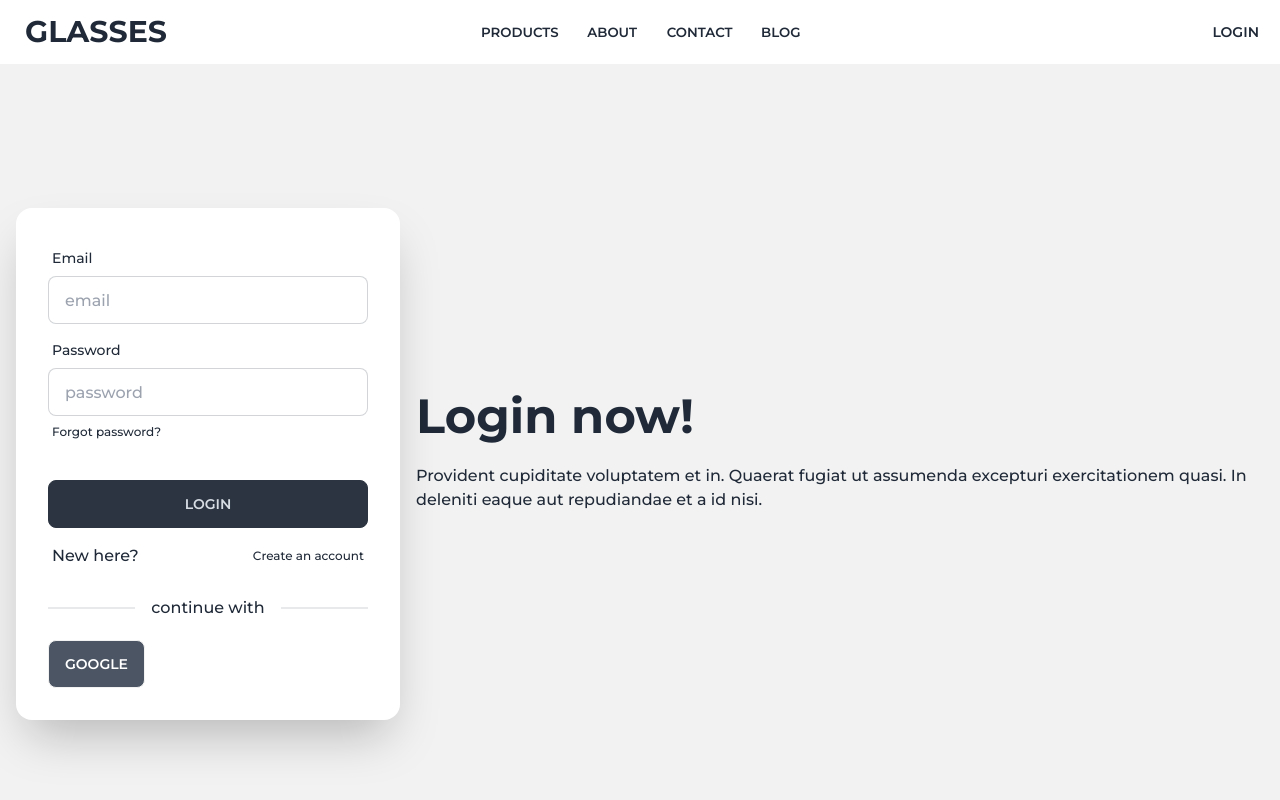
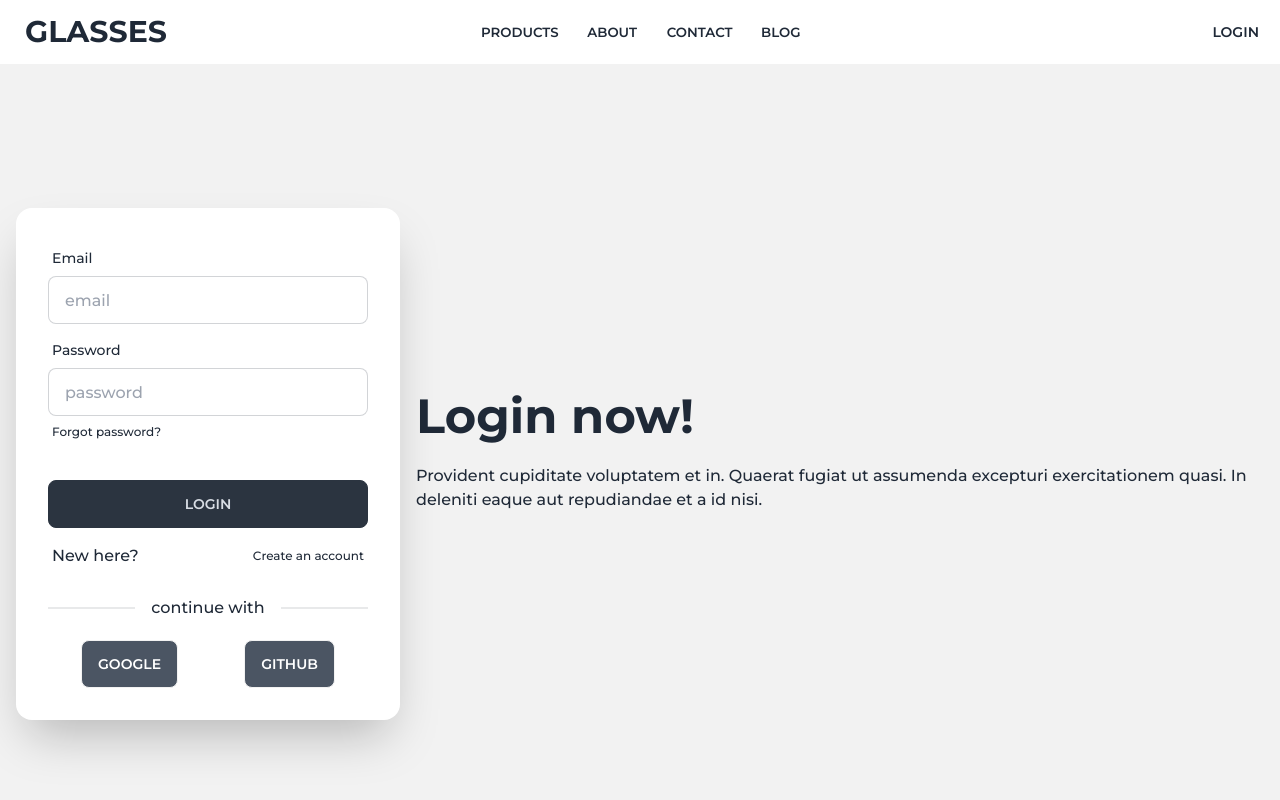
Before and after one commit to rakibul226/Learning-Context-API, a React (Vite) app: page /login in a window 1280 px wide. Shown: the top 800 px of the page. Built offline with nearby package versions, Linux system fonts and the light colour scheme; no server answers.

Commit message:
github login added

```diff
--- a/src/Pages/Login/SocialLogin.jsx
+++ b/src/Pages/Login/SocialLogin.jsx
@@ -2,7 +2,7 @@ import { useContext } from "react";
 import { AuthContext } from "../../Provider/AuthProvider";
 
 const SocialLogin = () => {
-  const { googleLogin } = useContext(AuthContext);
+  const { googleLogin, githubLogin } = useContext(AuthContext);
 
   const handleSocialLogin = (media) => {
     media()
@@ -17,12 +17,18 @@ const SocialLogin = () => {
   return (
     <>
       <div className="divider">continue with</div>
-      <div className="">
+      <div className=" flex justify-around">
         <button
           className="btn bg-gray-600 text-white"
           onClick={() => handleSocialLogin(googleLogin)}
         >
           Google
+        </button>
+        <button
+          className="btn bg-gray-600 text-white"
+          onClick={() => handleSocialLogin(githubLogin)}
+        >
+          Github
         </button>
       </div>
     </>
--- a/src/Provider/AuthProvider.jsx
+++ b/src/Provider/AuthProvider.jsx
@@ -1,4 +1,5 @@
 import {
+  GithubAuthProvider,
   GoogleAuthProvider,
   createUserWithEmailAndPassword,
   onAuthStateChanged,
@@ -11,6 +12,7 @@ import { auth } from "../Config/firebase.Config";
 
 export const AuthContext = createContext(null); //creating context
 const googleProvider = new GoogleAuthProvider();
+const githubProvider = new GithubAuthProvider();
 
 const AuthProvider = ({ children }) => {
   const [user, setLoggedUser] = useState({});
@@ -20,6 +22,12 @@ const AuthProvider = ({ children }) => {
   const googleLogin = () => {
     setLoading(true);
     return signInWithPopup(auth, googleProvider);
+  };
+
+  //github login
+  const githubLogin = () => {
+    setLoading(true);
+    return signInWithPopup(auth, githubProvider);
   };
 
   //create new user with email and password
@@ -61,6 +69,7 @@ const AuthProvider = ({ children }) => {
 
   const authentications = {
     googleLogin,
+    githubLogin,
     createUser,
     loginUser,
     logOut,
```
